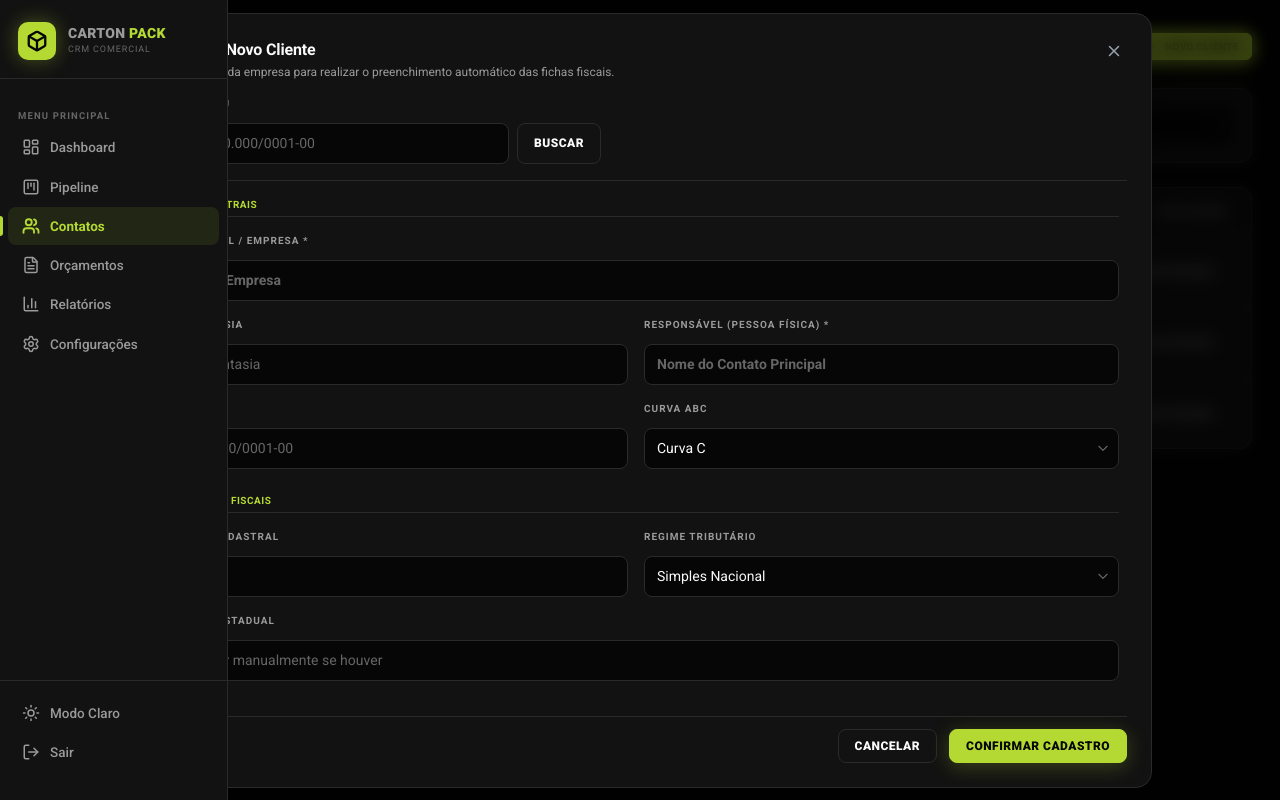
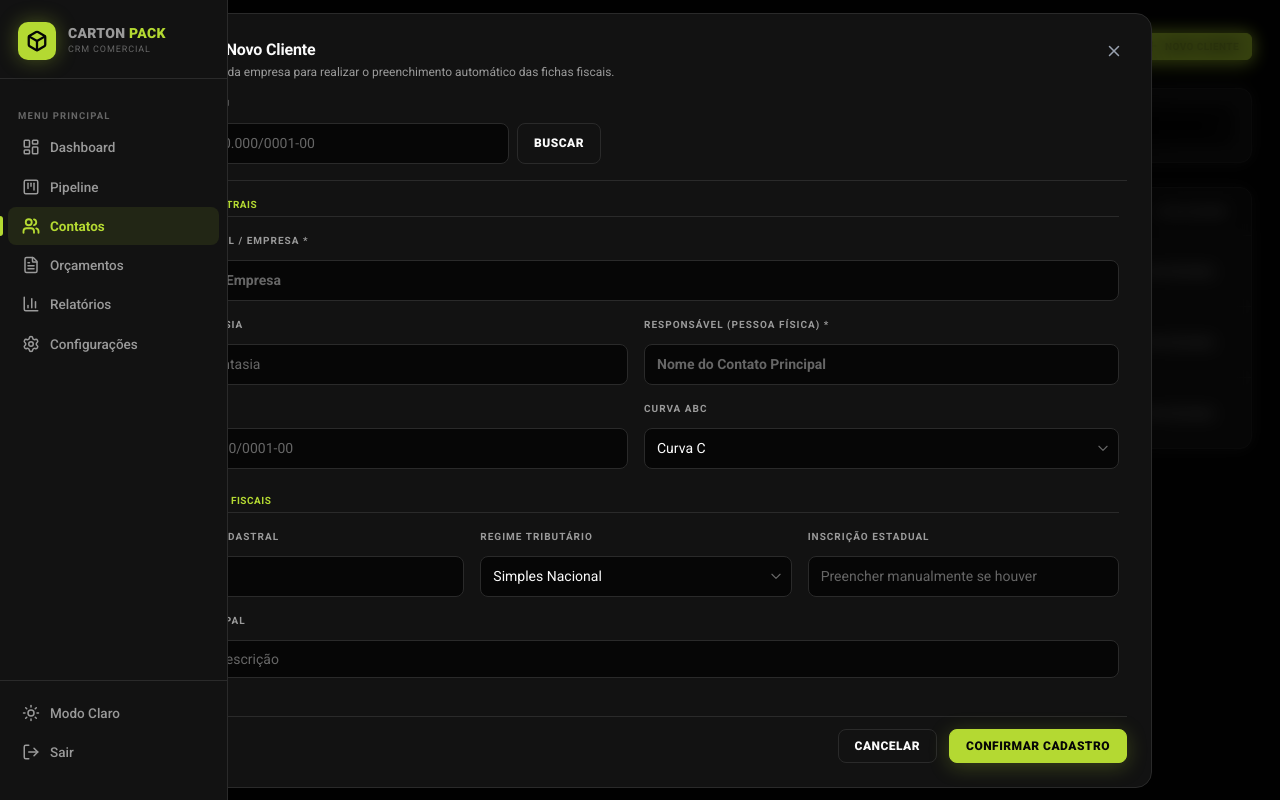
Before and after one commit to mauriciomtabi/CRM-Carton-Pack, a Next.js app: page /contacts in a window 1280 px wide. Both pictures are taken after a click on the button "NOVO CLIENTE". Built offline with nearby package versions, Linux system fonts and the light colour scheme.

Commit message:
Fix: integrate public.cnpj.ws free API endpoint to resolve Inscricao Estadual and complete CNAE description details, and group Situação Cadastral, Regime Tributário, and Inscrição Estadual side-by-side

```diff
--- a/src/app/(crm)/contacts/page.tsx
+++ b/src/app/(crm)/contacts/page.tsx
@@ -857,7 +857,10 @@
           <div className="flex flex-col gap-4">
             <h4 className="text-[10px] uppercase font-bold tracking-wider text-[var(--lime)] border-b border-[var(--line)] pb-1">Informações Fiscais</h4>
             <div className="grid grid-cols-1 md:grid-cols-4 gap-4">
-              <div className="col-span-1 md:col-span-2 flex flex-col gap-1.5">
+
+              {/* Row 1: Situação Cadastral, Regime Tributário, Inscrição Estadual side-by-side */}
+              <div className="col-span-1 md:col-span-4 grid grid-cols-1 md:grid-cols-3 gap-4">
+                <div className="flex flex-col gap-1.5">
                   <label className="label">Situação Cadastral</label>
                   <input
                     type="text"
@@ -869,7 +872,7 @@
                   />
                 </div>
 
-              <div className="col-span-1 md:col-span-2 flex flex-col gap-1.5">
+                <div className="flex flex-col gap-1.5">
                   <label className="label">Regime Tributário</label>
                   <select
                     className="input"
@@ -883,7 +886,7 @@
                   </select>
                 </div>
 
-              <div className="col-span-1 md:col-span-4 flex flex-col gap-1.5">
+                <div className="flex flex-col gap-1.5">
                   <label className="label">Inscrição Estadual</label>
                   <input
                     type="text"
@@ -892,6 +895,7 @@
                     value={stateRegistration}
                     onChange={(e) => setStateRegistration(e.target.value)}
                   />
+                </div>
               </div>
 
               <div className="col-span-1 md:col-span-4 flex flex-col gap-1.5">
```
Lines whose indentation alone changed are shown as unchanged.
